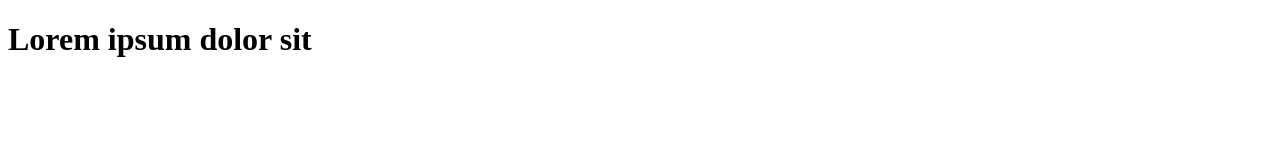
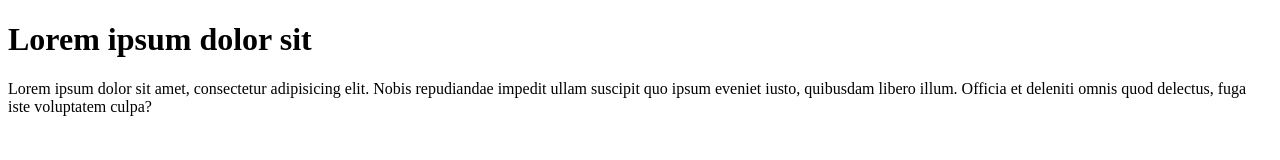
Before and after one commit to last-blood/learning-git-, a plain HTML site: page index.html in a window 1280 px wide. Drawn offline with Linux system fonts and the light colour scheme.

Commit message:
add some shi

```diff
--- a/index.html
+++ b/index.html
@@ -7,5 +7,11 @@
   </head>
   <body>
     <h1>Lorem ipsum dolor sit</h1>
+    <main>
+      Lorem ipsum dolor sit amet, consectetur adipisicing elit. Nobis
+      repudiandae impedit ullam suscipit quo ipsum eveniet iusto, quibusdam
+      libero illum. Officia et deleniti omnis quod delectus, fuga iste
+      voluptatem culpa?
+    </main>
   </body>
 </html>
```
Also changed, not shown: footer.html (+15 -0 lines).
